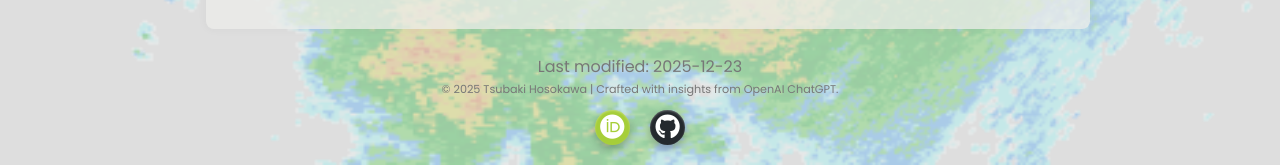
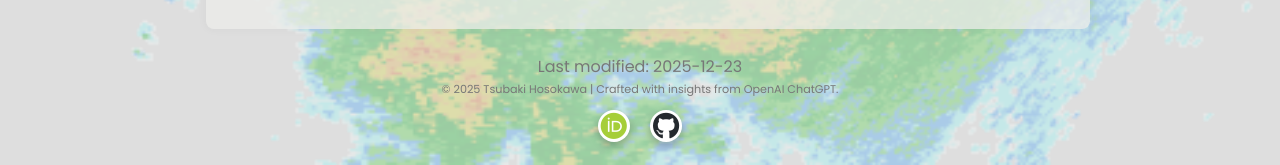
Before and after one commit to tsubakih07/tsubaki_homepage, a Jekyll site: the page built from index.html, in a window 1280 px wide and 1400 px high, scrolled down 644 px. Shown: the part 1235-1400 px from the top of the window. Built offline with Jekyll 4.4.1, drawn with Linux system fonts in a browser that asks for light colours.

Commit message:
adjusted icon style

```diff
--- a/assets/css/style.css
+++ b/assets/css/style.css
@@ -526,32 +526,31 @@ h3 {
   display: inline-flex;
   justify-content: center;
   align-items: center;
-  width: 35px;      /* アイコン外縁サイズ */
-  height: 35px;
+  width: 32px;      /* アイコン外縁サイズ */
+  height: 32px;
   margin: 0 8px;    /* アイコン同士の距離 */
   border-radius: 50%;
   text-decoration: none;
-  font-size: 25px;    /* アイコンサイズ */
-  color: white;
+  font-size: 27px;    /* アイコンサイズ */
+  background-color: white;
 
   /* ▼ 陰影（二重シャドウ）*/
   box-shadow:
   /* 外側の柔らかい影（浮かせる） */
-    0 4px 8px rgba(0, 0, 0, 0.25),
+    0 4px 8px rgba(0, 0, 0, 0.25);
     /* 内側の明るい縁（立体感） */
-    inset 0 1px 2px rgba(255, 255, 255, 0.3);
-
-  transition: transform 0.2s ease, box-shadow 0.2s ease, opacity 0.2s ease;
+    /* inset 0 1px 2px rgba(255, 255, 255, 0.3);  */
+  /* transition: transform 0.2s ease, box-shadow 0.2s ease, opacity 0.2s ease; */
 }
 
 /* ORCID（公式カラー） */
 .icon-badge.orcid {
-  background-color: #A6CE39;
+  color: #A6CE39;
 }
 
 /* GitHub（黒背景） */
 .icon-badge.github {
-  background-color: #24292e;
+  color: #24292e;
 }
 
 /* ホバー時：さらに浮く感じを強調 */
```
